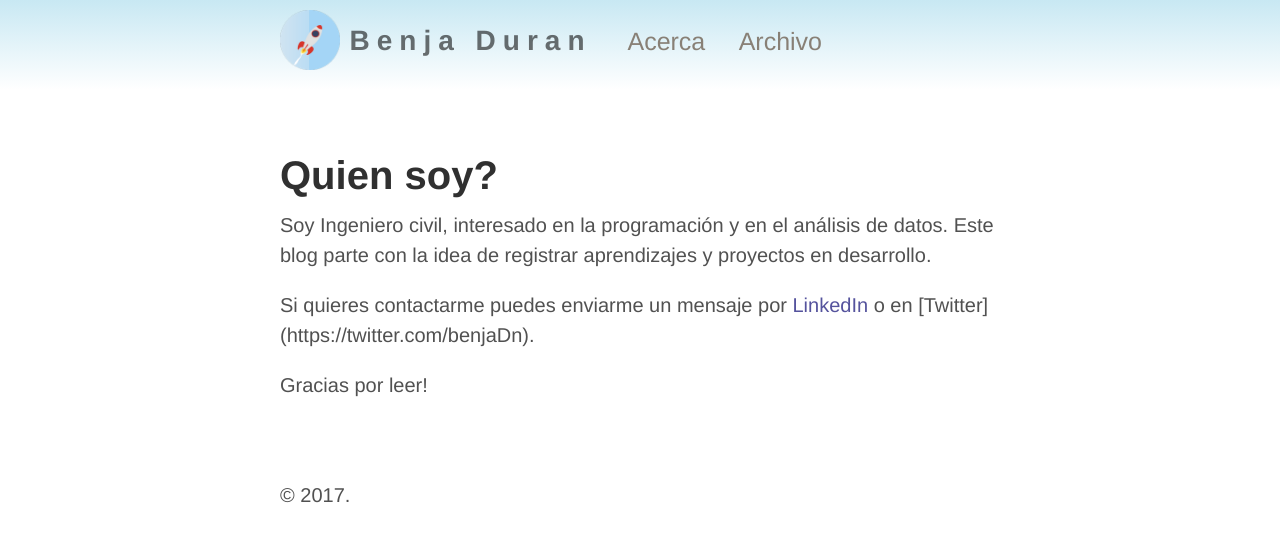
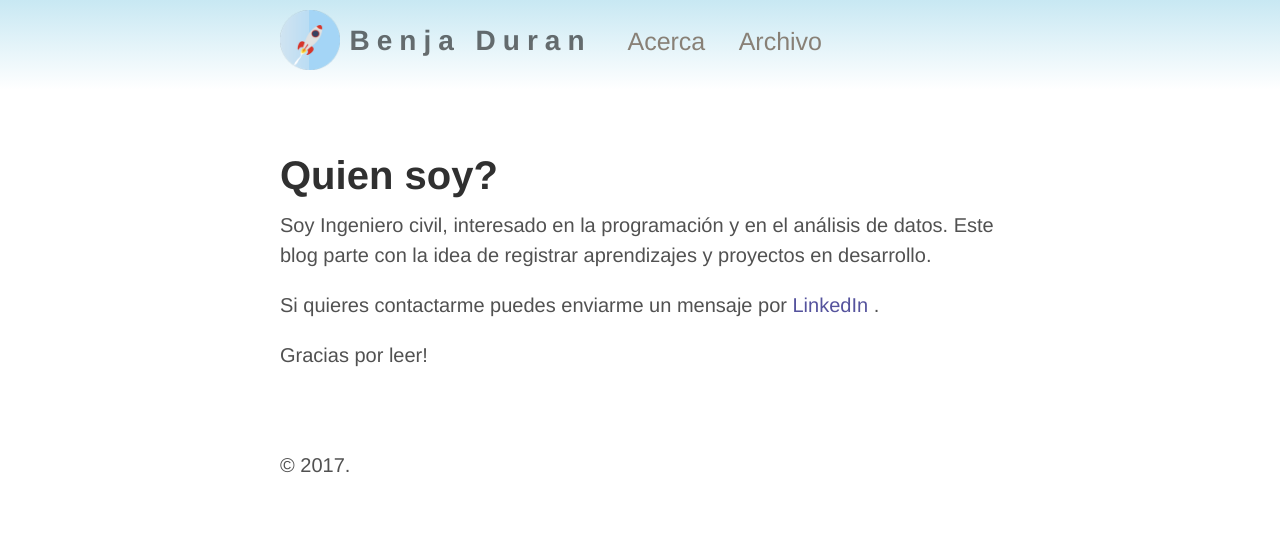
Before and after one commit to benjad/benjad.github.io, a Jekyll site: the page built from about.md, in a window 1280 px wide. Shown: the top 542 px of the page. Built offline with Jekyll 4.4.1, drawn with Linux system fonts in a browser that asks for light colours; Markdown is read by kramdown in place of the engine named in the settings.

Commit message:
delete twitter from About

```diff
--- a/about.md
+++ b/about.md
@@ -6,6 +6,6 @@ title: Quien soy?
 Soy Ingeniero civil, interesado en  la programación y en el análisis de datos.
 Este blog parte con la idea de registrar aprendizajes y proyectos en desarrollo.
 
-Si quieres contactarme puedes enviarme un mensaje por [LinkedIn](https://cl.linkedin.com/pub/benjamín-durán-pérez/5a/807/ba5)  o en [Twitter] (https://twitter.com/benjaDn).
+Si quieres contactarme puedes enviarme un mensaje por [LinkedIn](https://cl.linkedin.com/pub/benjamín-durán-pérez/5a/807/ba5) .
 
 Gracias por leer!
```
